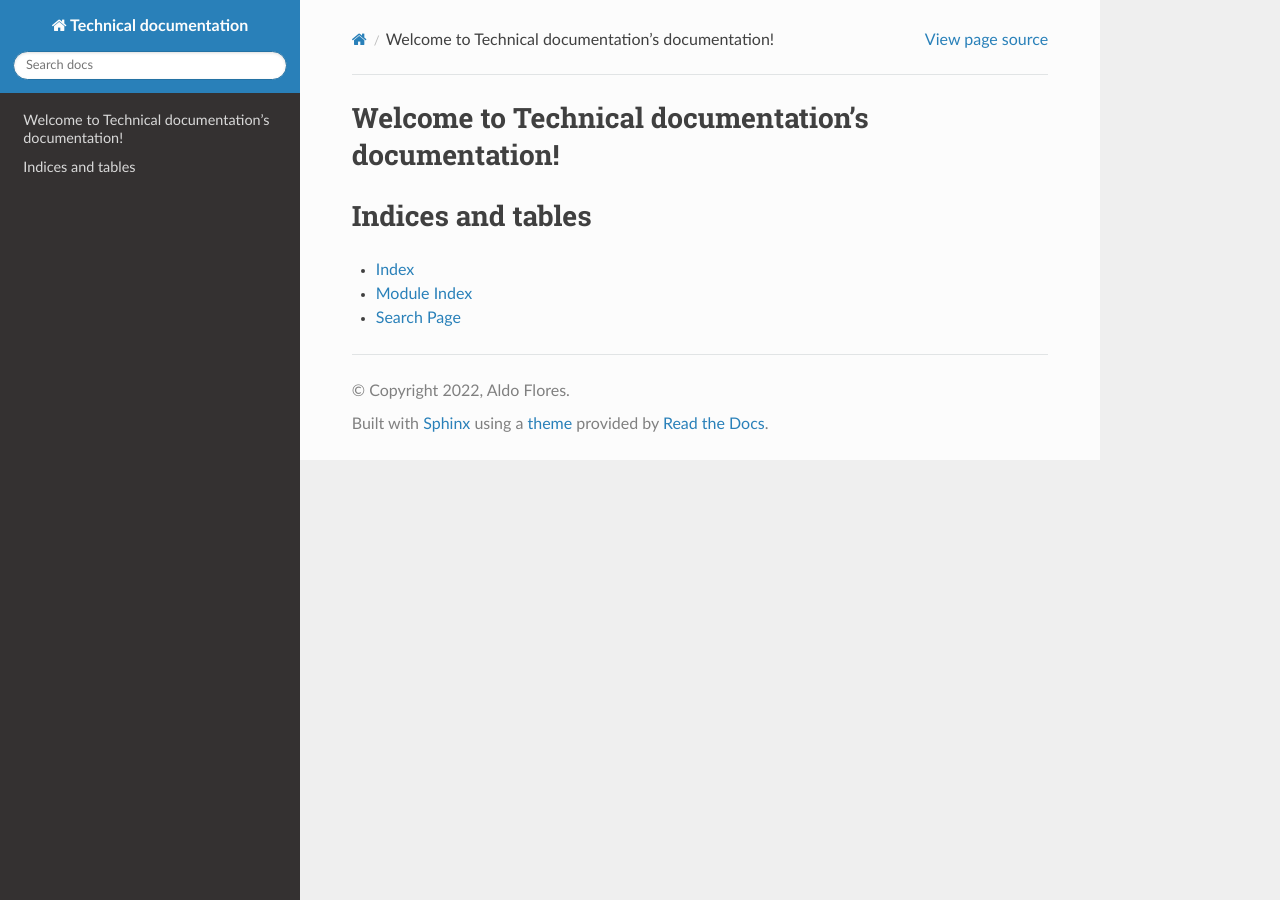
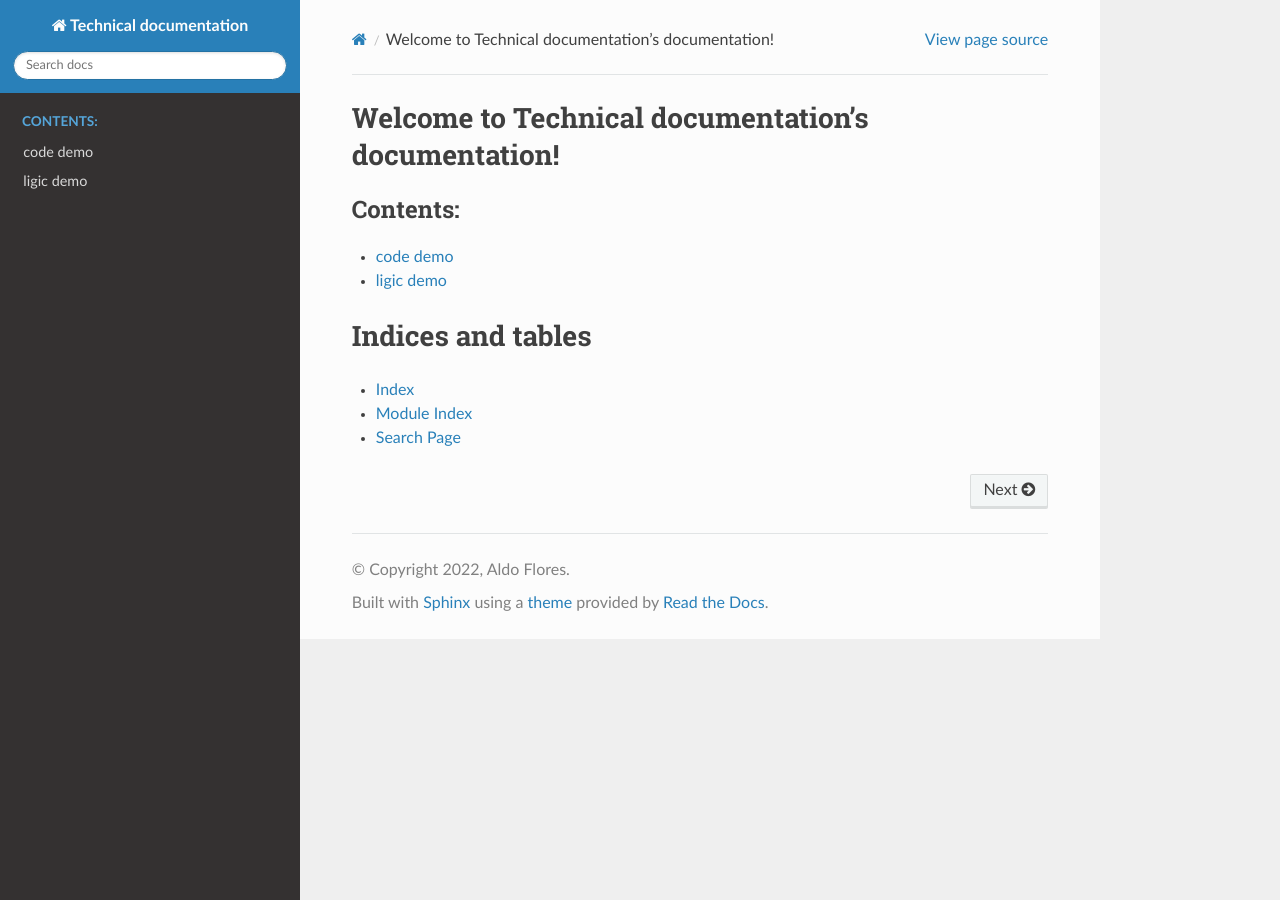
Before and after one commit to faparicioaldo/technical-documentation, a Sphinx documentation site: the page built from source/index.rst, in a window 1280 px wide. Built offline with Sphinx 7.4.7 and the Read the Docs theme 2.0.0, drawn with Linux system fonts in a browser that asks for light colours.

Commit message:
demo test

```diff
--- /dev/null
+++ b/source/Options/justcode.rst
@@ -0,0 +1,2 @@
+code demo
+******************
--- /dev/null
+++ b/source/Options/justlogic.rst
@@ -0,0 +1,2 @@
+ligic demo
+******************
--- a/source/index.rst
+++ b/source/index.rst
@@ -10,7 +10,8 @@ Welcome to Technical documentation's documentation!
    :maxdepth: 2
    :caption: Contents:
 
-
+   Options/justcode
+   Options/justlogic
 
 Indices and tables
 ==================
```
